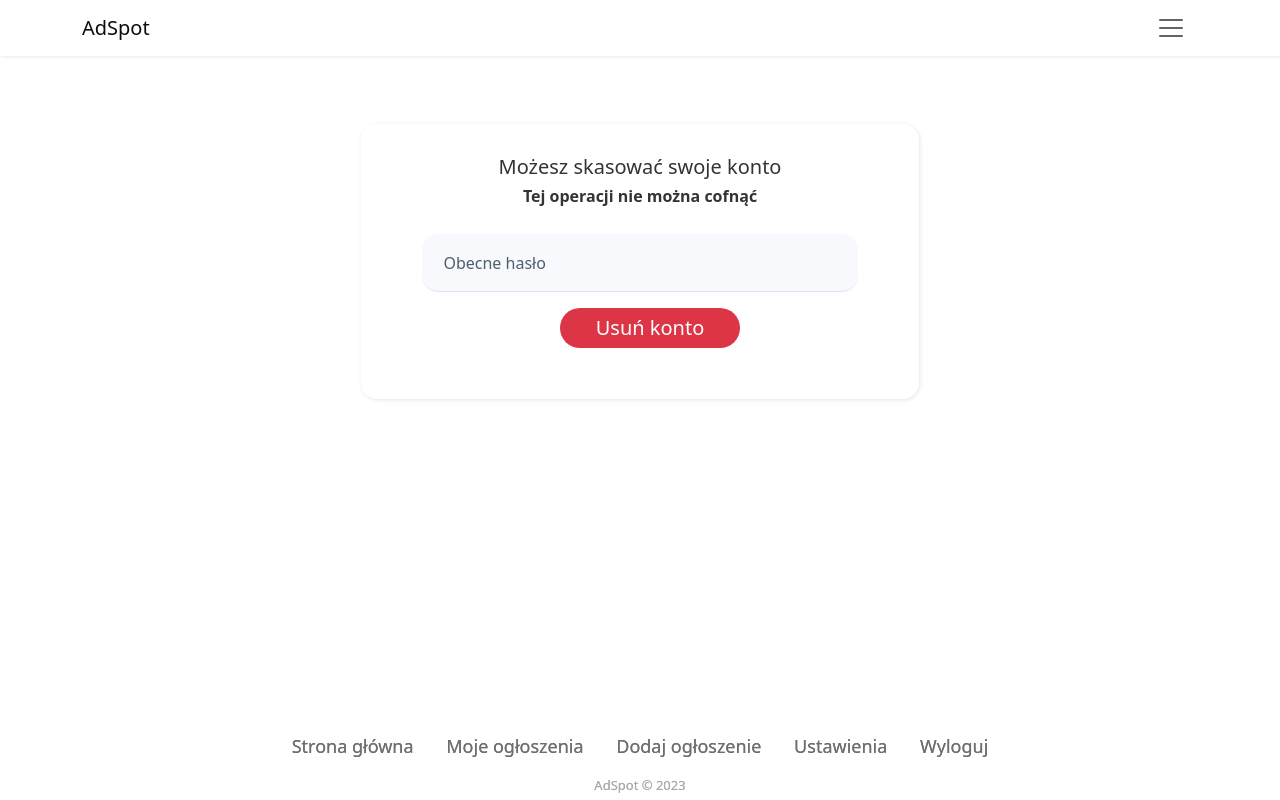
After one commit to luk4sz98/AdSpot, a Django app: page /settings in a window 1280 px wide. The commit adds this page. Run offline with Django 4.2, Linux system fonts and the light colour scheme; the visitor is signed in with stand-in values (Sample User, id 1).

Commit message:
delete account func

```diff
--- a/AdSpot/forms.py
+++ b/AdSpot/forms.py
@@ -44,3 +44,18 @@ class LoginForm(forms.Form):
 			return True
 		self.add_error(None, "Nieprawidłowe dane logowania")
 		return False
+
+class DeleteAccountForm(forms.Form):
+	password = forms.CharField(widget=forms.PasswordInput, help_text="Hasło jest wymagane.")
+
+	class Meta:
+		model = User
+		fields = ('password')
+
+	def check(self, request, username):
+		password = self.cleaned_data['password']
+		user = authenticate(request, username=username, password=password)
+		if user is not None:
+			return True
+		self.add_error(None, "Nieprawidłowe hasło")
+		return False
--- /dev/null
+++ b/AdSpot/static/accountSettings.css
@@ -0,0 +1,73 @@
+.accountColumn {
+    background: #ffffff;
+    margin-top: 30px;
+    margin-bottom: 15px;
+    border-radius: 1rem;
+    color: #343434;
+    box-shadow: 1px 1px 4px rgba(0,0,0,0.1);
+    padding: 15px;
+}
+
+.accountColumn .contactButton {
+    border-radius: 2rem;
+    background: lightseagreen;
+    border: none;
+    padding: 5px;
+    box-shadow: none;
+    text-shadow: none;
+    outline: none !important;
+    text-transform: none;
+    width: 180px;
+    font-size: 20px;
+}
+
+.accountColumn .deleteButton {
+    border-radius: 2rem;
+    padding: 5px;
+    width: 180px;
+    font-size: 20px;
+    margin-left: 20px;
+    outline: none !important;
+    border: none;
+}
+
+.accountColumn .contactButton:hover {
+    opacity: 0.9;
+}
+
+.accountColumn .form-control {
+    background: #f7f9fc;
+    border: none;
+    border-bottom: 1px solid #dfe7f1;
+    border-radius: 0;
+    box-shadow: none;
+    outline: none;
+    color: inherit;
+    text-indent: 8px;
+}
+
+.accountColumn label {
+    text-indent: 8px;
+}
+
+.accountColumn .formContact {
+    max-width: 600px;
+    width: 90%;
+    margin: 0 auto;
+    padding: 20px;
+    color: #505e6c;
+}
+
+@media (max-width:500px) {
+    .accountColumn .deleteButton {
+        font-size: 15px;
+        width: 50%;
+        margin: 0 auto;
+        margin-top: 15px;
+    }
+    .accountColumn .contactButton {
+        font-size: 15px;
+        width: 50%;
+        margin: 0 auto;
+    }
+}
--- a/AdSpot/templates/password_reset/password_reset_form.html
+++ b/AdSpot/templates/password_reset/password_reset_form.html
@@ -3,7 +3,7 @@
 {% block data %}
 
 <section class="reset-password" style="background: rgb(255,255,255);">
-    <form id="id_password_reset_form" method="post" class="shadow" data-aos="fade-up" style="border-radius: 1rem;"> {% csrf_token %}
+    <form id="id_password_reset_form" method="post" class="shadow" style="border-radius: 1rem;"> {% csrf_token %}
         <div class="form-group">
             <div class="text-center">
                 <div class="col-12">
--- a/AdSpot/templates/template.html
+++ b/AdSpot/templates/template.html
@@ -13,6 +13,7 @@
     <link rel="stylesheet" href="{% static 'common.css' %}">
     <link rel="stylesheet" href="{% static 'loginForm.css' %}">
     <link rel="stylesheet" href="{% static 'resetPasswordForm.css' %}">
+    <link rel="stylesheet" href="{% static 'accountSettings.css' %}">
     <style>
         .data{
             margin: 20px 0px;
@@ -49,7 +50,7 @@
                 <a href="/my" class="btn btn-primary d-block w-100" id="menuButton">Moje ogłoszenia</a>
             </div>
             <div class="mb-3">
-                <a class="btn btn-primary d-block w-100"
+                <a href="/settings" class="btn btn-primary d-block w-100"
                     id="menuButton">Ustawienia</a>
             </div>
             <div class="mb-3">
@@ -120,7 +121,7 @@
                 </a>
             </li>
             <li class="list-inline-item">
-                <a class="d-none d-md-inline" href="/">
+                <a class="d-none d-md-inline" href="/setttings">
                     Ustawienia
                 </a>
             </li>
@@ -148,5 +149,5 @@
 <script src="https://cdn.jsdelivr.net/npm/bootstrap@5.3.0-alpha1/dist/js/bootstrap.bundle.min.js"
     integrity="sha384-w76AqPfDkMBDXo30jS1Sgez6pr3x5MlQ1ZAGC+nuZB+EYdgRZgiwxhTBTkF7CXvN"
     crossorigin="anonymous"></script>
-
+    <script src="https://code.jquery.com/jquery-3.6.0.min.js"></script>
 </html>
--- /dev/null
+++ b/AdSpot/templates/user_settings/account_delete_form.html
@@ -0,0 +1,35 @@
+<div class="col-6 accountColumn mt-5 mb-5 m-auto">
+    <div class="text-center">
+        <div class="accountContent mt-3">
+            <h5>Możesz skasować swoje konto</h5>
+            <h6><strong>Tej operacji nie można cofnąć</strong></h6>
+            <form id="formDeleteAccount" method="post" action="{% url 'delete_account' %}"> {% csrf_token %}
+                <div class="formContact">
+                    <div class="form-group">
+                        <div class="form-floating mb-3">
+                            <input id="currentPasswordDeleteDownload" name="password" required type="password" placeholder="Obecne hasło" class="form-control" style="border-radius: 1rem;" />
+                            <label for="currentPasswordDeleteDownload">Obecne hasło</label>
+                        </div>
+                    </div>
+                    {% for field in delete_account_form %}
+                    <p>
+                        {% for error in field.errors %}
+                        <p style="color: red">{{ error }}</p>
+                        {% endfor %}
+                    </p>
+                    {% endfor %}
+                    {% if delete_account_form.non_field_errors %}
+                        <div style="color: red">
+                            <p>{{delete_account_form.non_field_errors}}
+                        </div>
+                    {% endif %}
+                    <div class="form-group">
+                        <div class="mb-3">
+                            <button id="deleteButton" class="btn btn-danger deleteButton" type="submit">Usuń konto</button>
+                        </div>
+                    </div>
+                </div>
+            </form>
+        </div>
+    </div>
+</div>
--- /dev/null
+++ b/AdSpot/templates/user_settings/settings.html
@@ -0,0 +1,13 @@
+{% extends 'template.html' %}
+
+{% block data %}
+
+<section>
+    <div class="container">
+        <div class="row">
+            {% include 'user_settings/account_delete_form.html' %}
+        </div>
+    </div>
+</section>
+
+{% endblock data %}
--- a/AdSpot/views.py
+++ b/AdSpot/views.py
@@ -1,7 +1,7 @@
 import datetime
 from django.shortcuts import redirect, render
-from django.contrib.auth import logout
-from AdSpot.forms import LoginForm, RegistrationForm
+from django.contrib.auth import logout, authenticate
+from AdSpot.forms import DeleteAccountForm, LoginForm, RegistrationForm
 from django.contrib.auth.models import User
 from django.contrib import messages
 
@@ -17,12 +17,18 @@ def advertisement(request, id):
     return render(request, 'advertisement.html', data)
 
 def addAdvertisementView(request):
+    if not request.user.is_authenticated:
+        messages.warning(request, f"Musisz się zalogować by uzyskać dostęp!")
+        return redirect("/")
     adTypes = AdType.objects.all()
     data = {'adTypes': adTypes}
     return render(request, 'addAdvertisement.html', data)
 
 
 def addAdvertisement(request):
+    if not request.user.is_authenticated:
+        messages.warning(request, f"Musisz się zalogować by uzyskać dostęp!")
+        return redirect("/")
     name = request.POST.get('name')
     description = request.POST.get('description')
     user = request.user
@@ -35,6 +41,9 @@ def addAdvertisement(request):
     return render(request, 'added.html')
 
 def getMyAdvertisements(request):
+    if not request.user.is_authenticated:
+        messages.warning(request, f"Musisz się zalogować by uzyskać dostęp!")
+        return redirect("/")
     advertisements = Advertisement.objects.filter(user_id = request.user)
     advertisements = advertisements.filter(status__icontains = 'accepted')
     data = {'advertisements': advertisements, "areMine": "true"}
@@ -42,8 +51,11 @@ def getMyAdvertisements(request):
 
 
 def deleteAdvertisement(request, id):
+    if not request.user.is_authenticated:
+        messages.warning(request, f"Musisz się zalogować by uzyskać dostęp!")
+        return redirect("/")
+
     advertisement = Advertisement.objects.get(pk=id)
-
     advertisement.delete()
     messages.success(request, f'Usunięto.')
 
@@ -100,6 +112,36 @@ def registration_view(request):
 
     return render(request, 'authorization/registration.html', context)
 
+def user_settings(request):
+    user = request.user
+    if not user.is_authenticated:
+        messages.warning(request, f"Musisz się zalogować by uzyskać dostęp!")
+        return redirect("/")
+
+    context = {}
+    context = {'delete_account_form': DeleteAccountForm()}
+
+    return render(request, 'user_settings/settings.html', context)
+
+def delete_account(request):
+    user = request.user
+    if not user.is_authenticated:
+        messages.warning(request, f"Musisz się zalogować by uzyskać dostęp!")
+        return redirect("/")
+    if request.method == 'POST':
+        user_from_db = User.objects.get(pk=user.pk)
+        form = DeleteAccountForm(request.POST)
+        if form.is_valid() and form.check(request, user_from_db.username):
+            logout(request)
+            user_from_db.delete()
+            messages.success(request, f"Twoje konto zostało usunięte.")
+            return redirect('/')
+        context = {'delete_account_form': form}
+        return render(request, 'user_settings/settings.html', context)
+
+    messages.error(request, 'Nieprawidłowe żądanie!')
+    return redirect(request, '/')
+
 def __getAdverts():
     advertisements = Advertisement.objects.all()
     advertisements = advertisements.filter(status__icontains = 'accepted')
--- a/web_project/urls.py
+++ b/web_project/urls.py
@@ -15,6 +15,8 @@ urlpatterns = [
     path('logout', logout_view),
     path('registration', registration_view),
     path('my/<id>', deleteAdvertisement, name='deleteAdvertisement'),
+    path('settings', user_settings),
+    path('delete_account', delete_account, name='delete_account'),
 
     # resetowanie hasła
     path('password_reset/', auth_views.PasswordResetView.as_view(
```
